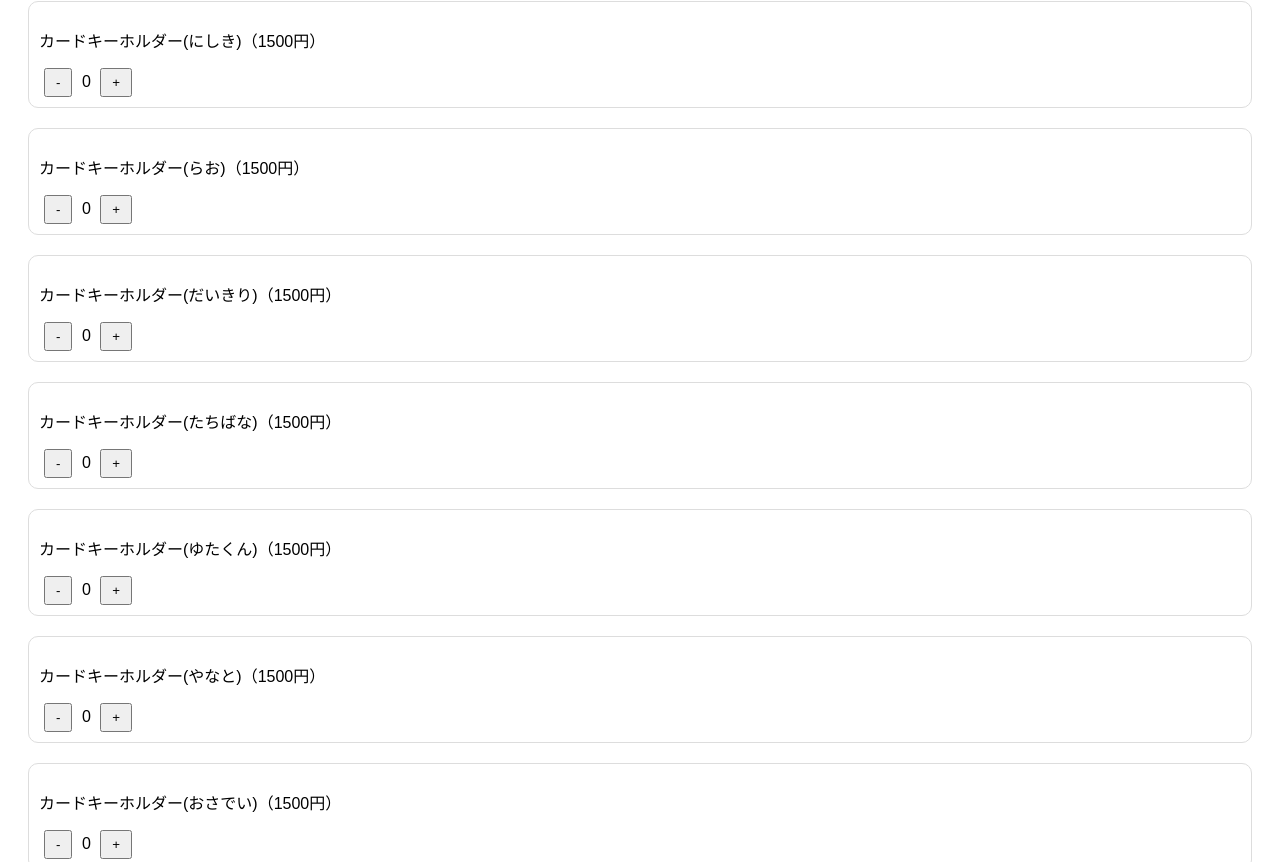
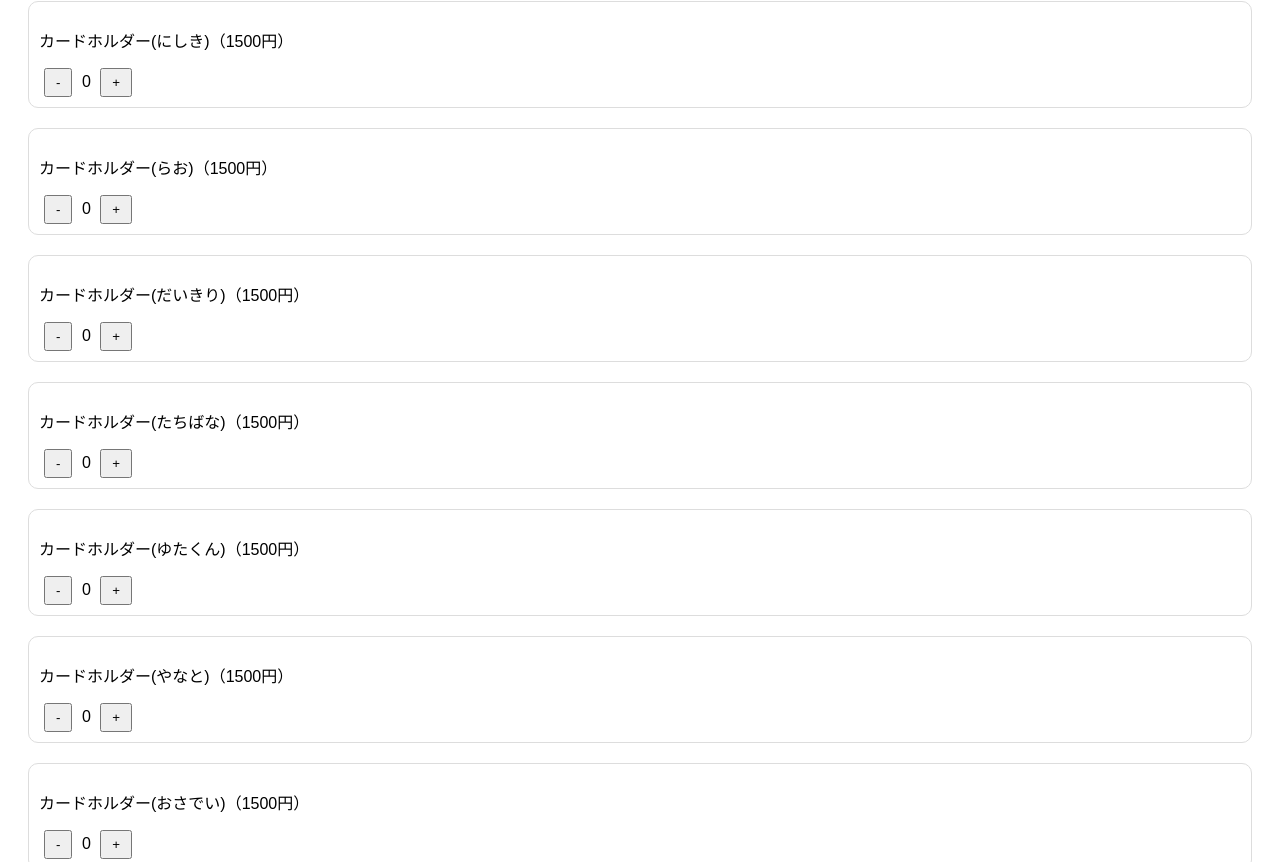
Before and after one commit to tyu-ri/SneakerStepgoods2, a plain HTML site: page index.html in a window 1280 px wide. Shown: the part 3658-4520 px from the top of the page. Drawn offline with Linux system fonts and the light colour scheme.

Commit message:
Add files via upload

```diff
--- a/index.html
+++ b/index.html
@@ -213,49 +213,49 @@ button { padding: 5px 10px; margin: 0 5px; }
 </div>
 
 <div class="item">
-<p> カードキーホルダー(にしき)（1500円）</p>
+<p> カードホルダー(にしき)（1500円）</p>
 <button onclick="changeQty('ac', -1)">-</button>
 <span id="ac">0</span>
 <button onclick="changeQty('ac', 1)">+</button>
 </div>
 
 <div class="item">
-<p> カードキーホルダー(らお)（1500円）</p>
+<p> カードホルダー(らお)（1500円）</p>
 <button onclick="changeQty('ad', -1)">-</button>
 <span id="ad">0</span>
 <button onclick="changeQty('ad', 1)">+</button>
 </div>
 
 <div class="item">
-<p> カードキーホルダー(だいきり)（1500円）</p>
+<p> カードホルダー(だいきり)（1500円）</p>
 <button onclick="changeQty('ae', -1)">-</button>
 <span id="ae">0</span>
 <button onclick="changeQty('ae', 1)">+</button>
 </div>
 
 <div class="item">
-<p> カードキーホルダー(たちばな)（1500円）</p>
+<p> カードホルダー(たちばな)（1500円）</p>
 <button onclick="changeQty('af', -1)">-</button>
 <span id="af">0</span>
 <button onclick="changeQty('af', 1)">+</button>
 </div>
 
 <div class="item">
-<p> カードキーホルダー(ゆたくん)（1500円）</p>
+<p> カードホルダー(ゆたくん)（1500円）</p>
 <button onclick="changeQty('ag', -1)">-</button>
 <span id="ag">0</span>
 <button onclick="changeQty('ag', 1)">+</button>
 </div>
 
 <div class="item">
-<p> カードキーホルダー(やなと)（1500円）</p>
+<p> カードホルダー(やなと)（1500円）</p>
 <button onclick="changeQty('ah', -1)">-</button>
 <span id="ah">0</span>
 <button onclick="changeQty('ah', 1)">+</button>
 </div>
 
 <div class="item">
-<p> カードキーホルダー(おさでい)（1500円）</p>
+<p> カードホルダー(おさでい)（1500円）</p>
 <button onclick="changeQty('ai', -1)">-</button>
 <span id="ai">0</span>
 <button onclick="changeQty('ai', 1)">+</button>
```
